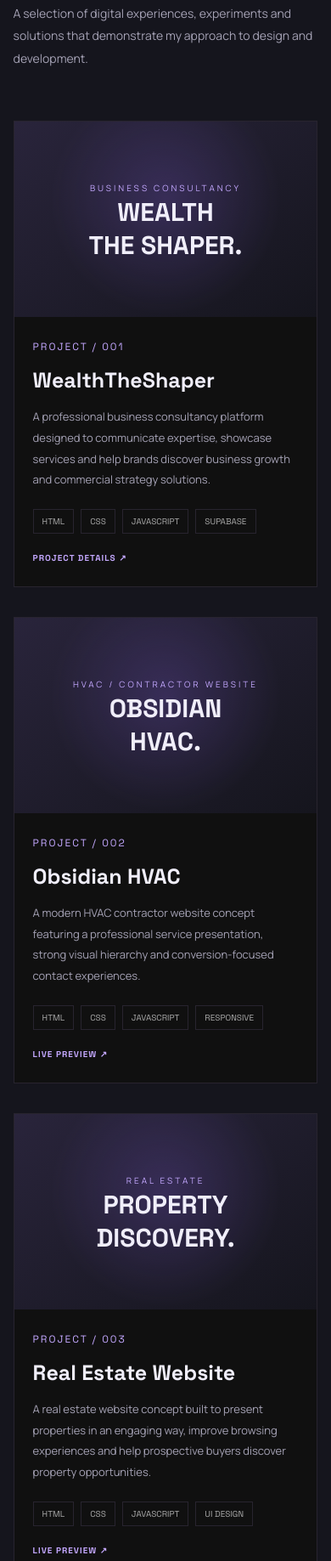
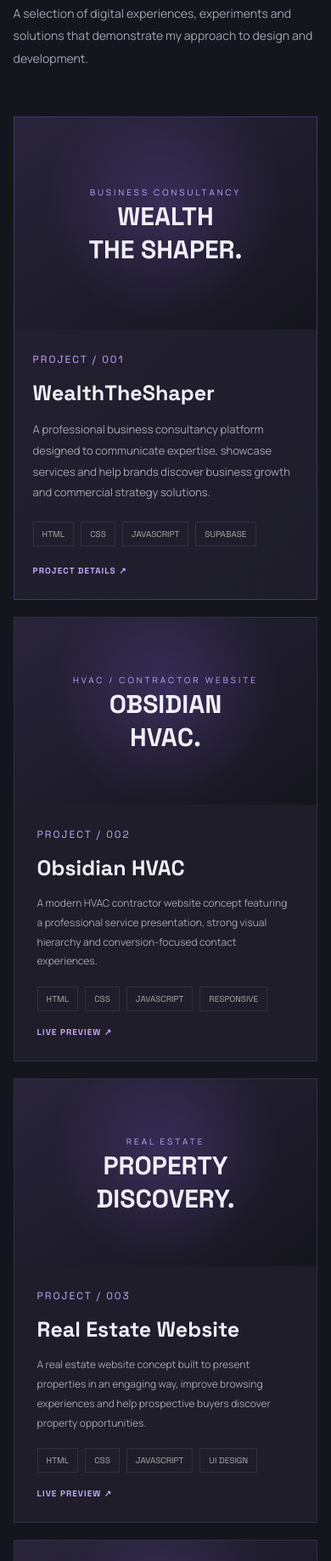
Before and after one commit to fofanaumar73-ai/elite-portfolio, a plain HTML site: page index.html in a window 390 px wide. Shown: the part 3733-5570 px from the top of the page at 85% size. Drawn offline with nearby package versions, Linux system fonts and the light colour scheme.

Commit message:
Add styles for project and service showcases

```diff
--- a/index.html
+++ b/index.html
@@ -1367,6 +1367,139 @@ img {max-width:100%;display:block}
   box-shadow: 0 0 70px rgba(150,107,255,.4),
               inset -15px -15px 30px #000 !important;
 }
+
+
+/* ===================================
+   PROJECTS — ASYMMETRICAL SHOWCASE
+=================================== */
+
+.project-list {
+  display: grid;
+  grid-template-columns: repeat(12, minmax(0, 1fr));
+  gap: 22px;
+  margin-top: 55px;
+}
+
+/* Featured project */
+.project-card:first-child {
+  grid-column: span 12;
+  grid-template-columns: 1.3fr .7fr;
+  min-height: 460px;
+  background: linear-gradient(135deg, #242033, #1E1D29);
+  border-color: rgba(150,107,255,.3);
+}
+
+.project-card:first-child .project-image {
+  min-height: 440px;
+}
+
+.project-card:first-child .project-content {
+  padding: 45px;
+}
+
+/* Supporting projects */
+.project-card:nth-child(n+2) {
+  grid-column: span 4;
+  display: flex;
+  flex-direction: column;
+  min-height: 440px;
+  background: #1E1D29;
+}
+
+.project-card:nth-child(n+2) .project-image {
+  min-height: 230px;
+  width: 100%;
+}
+
+.project-card:nth-child(n+2) .project-content {
+  padding: 27px;
+  flex: 1;
+  align-items: flex-start;
+}
+
+.project-card:nth-child(n+2) .project-content h3 {
+  font-size: 25px;
+}
+
+.project-card:nth-child(n+2) .project-content p {
+  font-size: 12px;
+}
+
+.project-card:nth-child(n+2) .project-tags {
+  margin: 18px 0;
+}
+
+/* Tablet */
+@media(max-width: 900px) {
+  .project-card:first-child {
+    grid-template-columns: 1fr;
+  }
+
+  .project-card:first-child .project-image {
+    min-height: 320px;
+  }
+
+  .project-card:nth-child(n+2) {
+    grid-column: span 6;
+  }
+}
+
+/* Mobile */
+@media(max-width: 600px) {
+  .project-list {
+    grid-template-columns: 1fr;
+    gap: 20px;
+  }
+
+  .project-card:first-child,
+  .project-card:nth-child(n+2) {
+    grid-column: span 1;
+  }
+
+  .project-card:first-child .project-image {
+    min-height: 250px;
+  }
+
+  .project-card:first-child .project-content {
+    padding: 27px 22px;
+  }
+
+  .project-card:nth-child(n+2) .project-image {
+    min-height: 220px;
+  }
+}
+
+/* ===================================
+   SERVICES — PLATFORM SHOWCASE
+=================================== */
+
+.services-grid {
+  grid-template-columns: repeat(3, minmax(0, 1fr));
+  gap: 18px;
+}
+
+.service {
+  background: linear-gradient(145deg, #29243B, #1E1D29);
+  border-color: rgba(196,168,255,.12);
+}
+
+.service:hover {
+  border-color: #966BFF;
+  box-shadow: 0 15px 40px rgba(150,107,255,.08);
+}
+
+@media(max-width: 900px) {
+  .services-grid {
+    grid-template-columns: repeat(2, minmax(0, 1fr));
+  }
+}
+
+@media(max-width: 600px) {
+  .services-grid {
+    grid-template-columns: 1fr;
+  }
+}
+
 
 
 </style>
```
